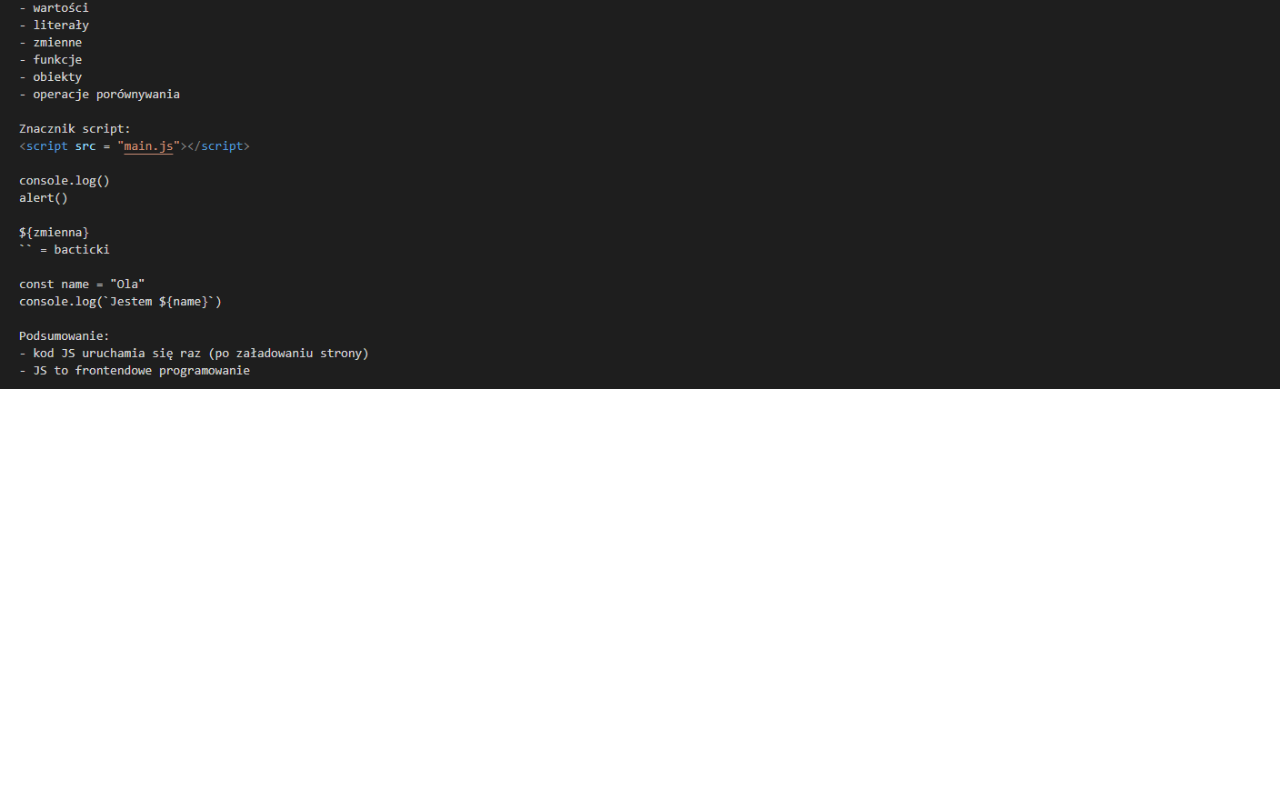
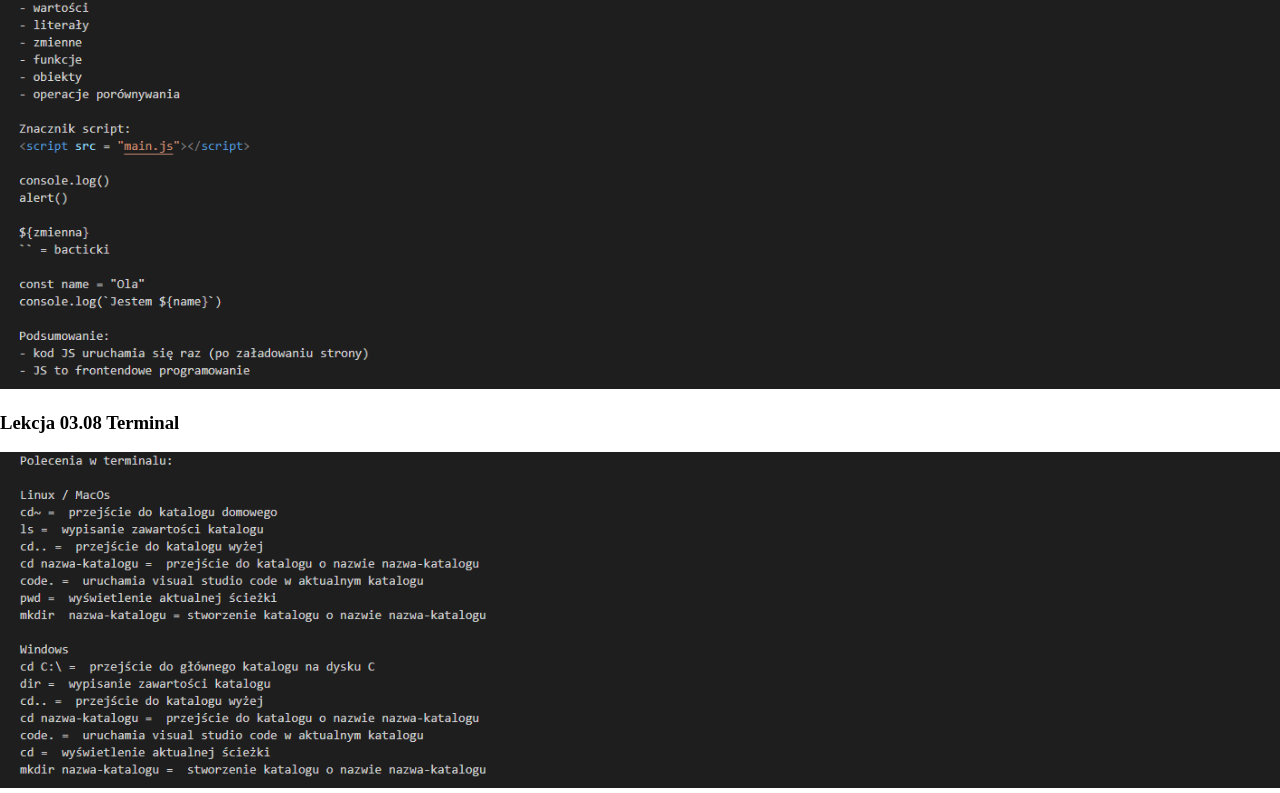
Before and after one commit to AleksandraBozenko/kurs-WTF, a website built with webpack: page src/pages/index.html in a window 1280 px wide. Shown: the part 5655-6448 px from the top of the page. Before the commit the page ends 6048 px from the top, so only its background shows below. Built offline with nearby package versions, Linux system fonts and the light colour scheme.

Commit message:
Add lesson 03.08

```diff
--- a/src/pages/index.html
+++ b/src/pages/index.html
@@ -117,6 +117,10 @@
         <h3 class="article__title">Lekcja 03.07 WTF: JavaScript</h3>
         <img class="article__image" src="../assets/img/03.07.png" alt = "notatki">
       </article>
+      <article class="article">
+        <h3 class="article__title">Lekcja 03.08 Terminal</h3>
+        <img class="article__image" src="../assets/img/03.08.png" alt = "notatki">
+      </article>
     </section>
   </main>
 </body>
```
Also changed, not shown: src/assets/img/03.08.png (added).
